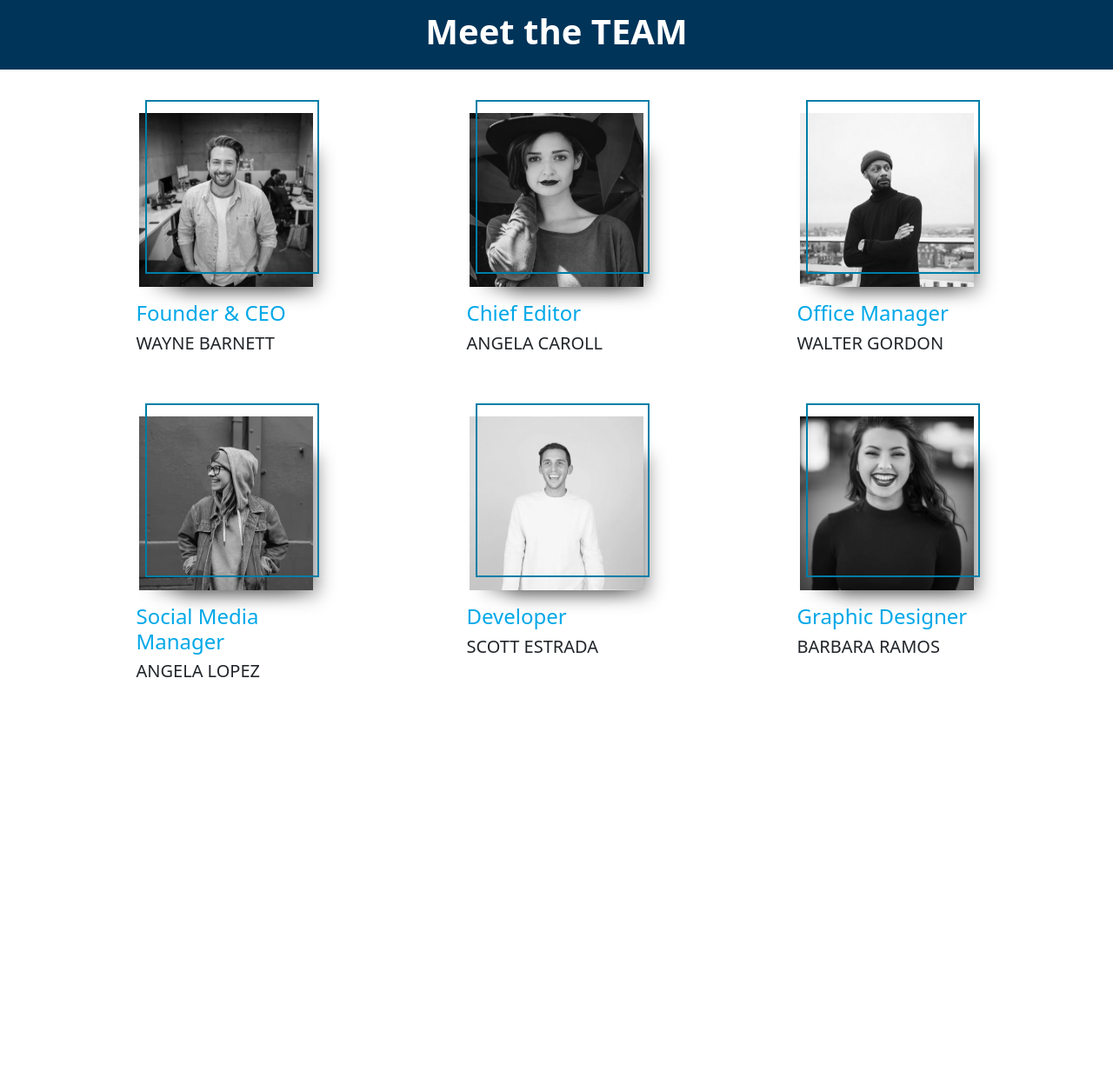
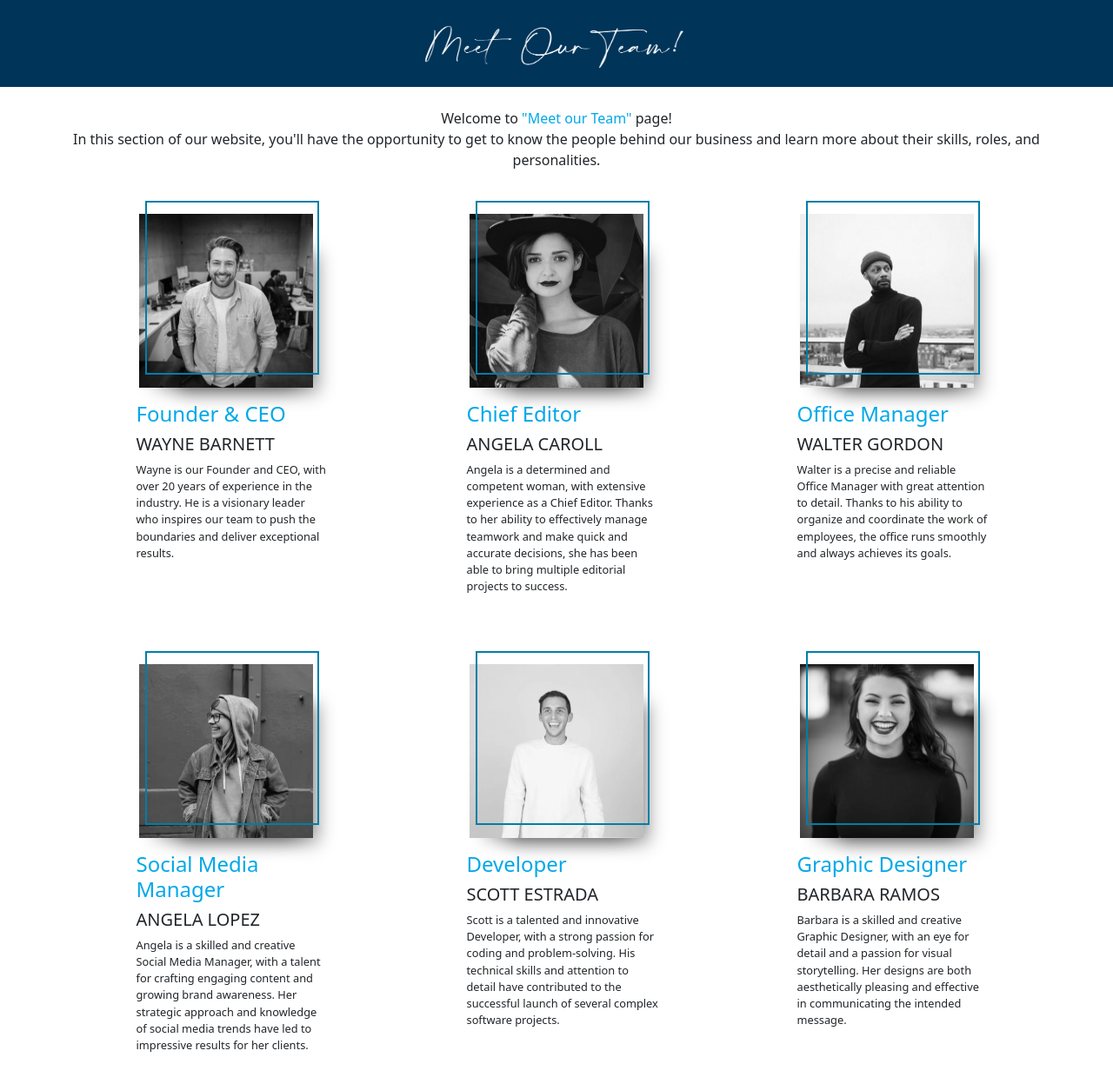
Before and after one commit to nicolozibra1/js-our-team, a plain HTML site: page index.html in a window 1280 px wide. Shown: the whole page at 87% size. Before the commit the page ends 856 px from the top, so only its background shows below. Drawn offline with nearby package versions, Linux system fonts and the light colour scheme.

Commit message:
add-logo-and-description

```diff
--- a/css/style.css
+++ b/css/style.css
@@ -8,9 +8,20 @@
 
 header{
     background-color: var(--blue-ocean);
-    height: 80px;
+    height: 100px;
 }
-
+.box-logo{
+    height: 100px;
+}
+.box-logo img{
+    height: 100%;
+    width: 400px;
+    filter: invert();
+    padding-top: 15px;
+}
+.p-title{
+    color: var(--light-blue);
+}
 .row{
     margin-top: 50px;
 }
@@ -22,7 +33,7 @@ header{
     justify-content: center;
     position: relative;
 }
-img{
+.card img{
     width: 200px;
     height: 200px;
     filter: grayscale();
@@ -41,6 +52,9 @@ img{
     flex-direction: column;
     padding-left: 30px;
 }
+.card-body p {
+    font-size: 0.8rem;
+}
 h4{
     color: var(--light-blue);
 }
--- a/index.html
+++ b/index.html
@@ -10,9 +10,12 @@
 </head>
 <body>
     <header class="d-flex justify-content-center align-items-center">
-        <h1 class="text-white fw-bold">Meet the <span class="text-uppercase">team</span></h1>
+        <div class="box-logo">
+            <img src="./img/meet-our-team-2.png" alt="">
+        </div>
     </header>
     <main class="container">
+        <p class="text-center pt-4 fs-6">Welcome to <span class="p-title">"Meet our Team"</span> page! <br> In this section of our website, you'll have the opportunity to get to know the people behind our business and learn more about their skills, roles, and personalities.</p>
         <div class="row">
            <!-- code javascript -->
         </div>
--- a/js/script.js
+++ b/js/script.js
@@ -22,37 +22,43 @@ const ourTeam = [
         name: 'Wayne',
         surname: 'Barnett',
         role: 'Founder & CEO',
-        image: '../img/wayne-barnett-founder-ceo.jpg'
+        image: '../img/wayne-barnett-founder-ceo.jpg',
+        description: 'Wayne is our Founder and CEO, with over 20 years of experience in the industry. He is a visionary leader who inspires our team to push the boundaries and deliver exceptional results.'
     },
     {
         name:'Angela',
         surname:'Caroll',
         role:'Chief Editor',
-        image:'../img/angela-caroll-chief-editor.jpg'
+        image:'../img/angela-caroll-chief-editor.jpg',
+        description:'Angela is a determined and competent woman, with extensive experience as a Chief Editor. Thanks to her ability to effectively manage teamwork and make quick and accurate decisions, she has been able to bring multiple editorial projects to success.'
     },
     {
         name:'Walter',
         surname:'Gordon',
         role:'Office Manager',
-        image:'../img/walter-gordon-office-manager.jpg'
+        image:'../img/walter-gordon-office-manager.jpg',
+        description:'Walter is a precise and reliable Office Manager with great attention to detail. Thanks to his ability to organize and coordinate the work of employees, the office runs smoothly and always achieves its goals.'
     },
     {
         name:'Angela',
         surname:'Lopez',
         role:'Social Media Manager',
-        image:'../img/angela-lopez-social-media-manager.jpg'
+        image:'../img/angela-lopez-social-media-manager.jpg',
+        description:'Angela is a skilled and creative Social Media Manager, with a talent for crafting engaging content and growing brand awareness. Her strategic approach and knowledge of social media trends have led to impressive results for her clients.'
     },
     {
         name:'Scott',
         surname:'Estrada',
         role:'Developer',
-        image:'../img/scott-estrada-developer.jpg'
+        image:'../img/scott-estrada-developer.jpg',
+        description:'Scott is a talented and innovative Developer, with a strong passion for coding and problem-solving. His technical skills and attention to detail have contributed to the successful launch of several complex software projects.'
     },
     {
         name:'Barbara',
         surname:'Ramos',
         role:'Graphic Designer',
-        image:'barbara-ramos-graphic-designer.jpg'
+        image:'barbara-ramos-graphic-designer.jpg',
+        description:'Barbara is a skilled and creative Graphic Designer, with an eye for detail and a passion for visual storytelling. Her designs are both aesthetically pleasing and effective in communicating the intended message.'
     },
 ];
 
@@ -76,6 +82,7 @@ for (let i = 0; i < ourTeam.length; i++) {
                             <div class="card-body">
                                 <h4>${teamPeople.role}</h4>
                                 <h5 class="text-uppercase">${teamPeople.name} ${teamPeople.surname}</h5>
+                                <p>${teamPeople.description}</p>
                             </div>
                         </div>
                     </div>`
```
Also changed, not shown: img/Meet-Our-Team.png (added), img/meet-our-team-2.png (added).
